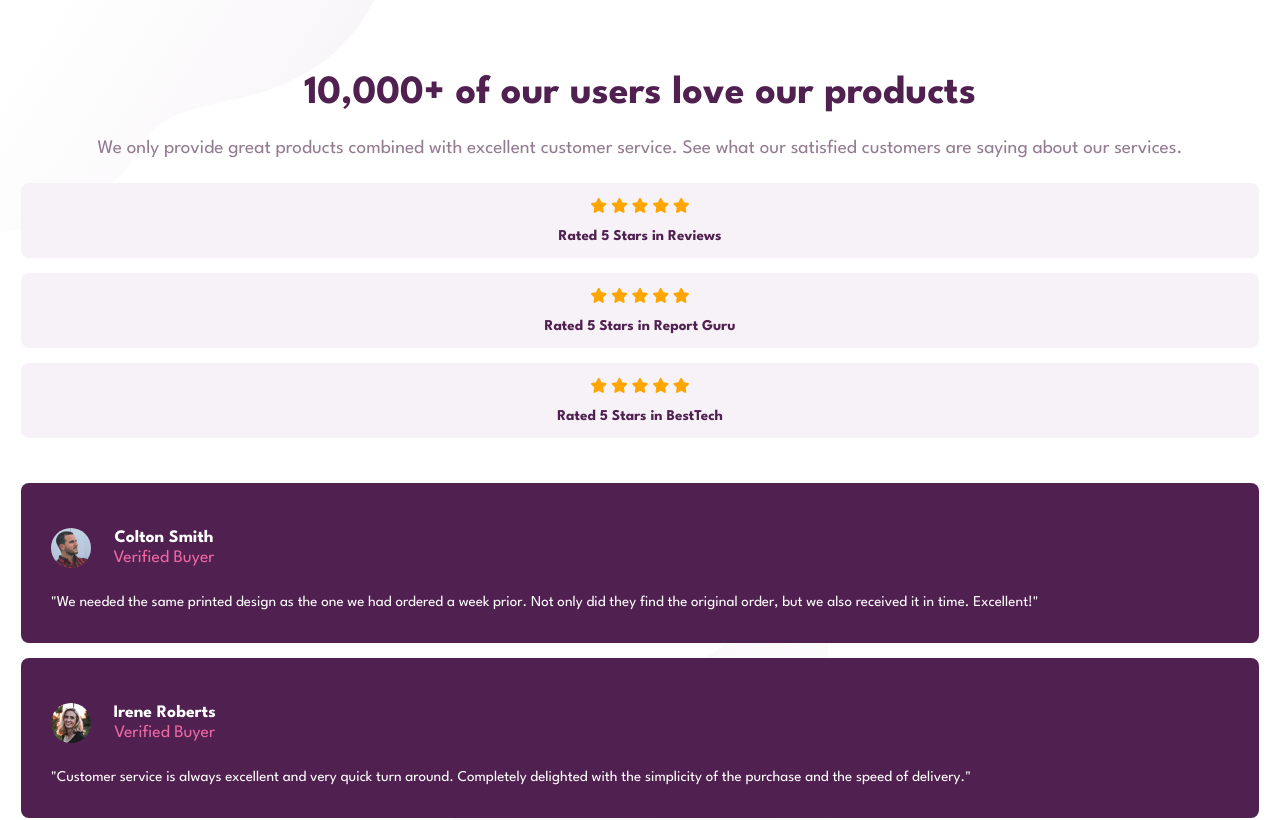
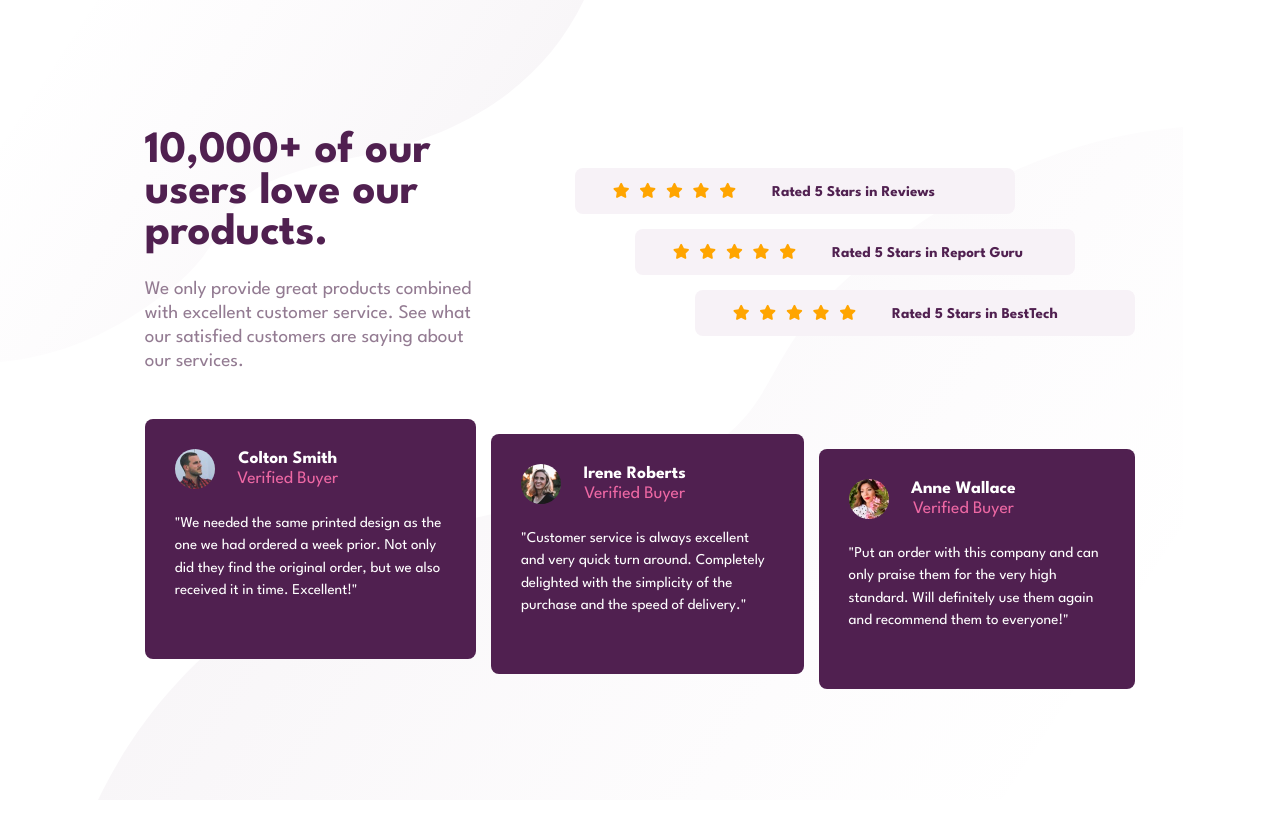
Before and after one commit to CharlieCastleWeb/Frontend-Mentor---Social-proof-section, a plain HTML site: page index.html in a window 1280 px wide. Shown: the top 820 px of the page. Drawn offline with Linux system fonts and the light colour scheme.

Commit message:
Project completed

```diff
--- a/index.html
+++ b/index.html
@@ -13,9 +13,10 @@
 </head>
 <body>
 
+  <main>
     <div class="upper-area">
       <div class="description">
-      <h1>10,000+ of our users love our products</h1>
+        <h1>10,000+ of our users love our products.</h1>
         <h2>We only provide great products combined with excellent customer service. See what our satisfied customers are saying about our services.</h2>
       </div>
 
@@ -96,6 +97,6 @@
       </div>
 
     </div>
-
+  </main>
 </body>
 </html>
--- a/styles.css
+++ b/styles.css
@@ -26,6 +26,7 @@ body {
 
 h1 {
     color: var(--very-dark-magenta);
+    font-size: 2.5rem;
 }
 
 h2 {
@@ -64,8 +65,7 @@ body {
 
 h1 {
     margin-top: 1.5em;
-    padding: 0 1.1em 0 1.1em;
-    font-size: 2.5rem;
+    padding: 0 0.5em 0 0.5em;
 }
 
 h2 {
@@ -87,6 +87,10 @@ h2 {
     color: orange;
 }
 
+.rating-stars > i {
+    margin-right: 0.4em;
+}
+
 .rating p {
     margin-top: 1em;
 }
@@ -105,7 +109,7 @@ h2 {
 .testimonial-header {
     display: flex;
     flex-direction: row;
-    margin-top: 1em;
+    margin-top: 0.5em;
 }
 
 .testimonial-header img {
@@ -123,3 +127,102 @@ h2 {
 .testimonial p {
     margin-top: 1.5em;
 }
+
+/* MEDIA QUERIES */
+
+@media (min-width: 376px) {
+
+    /* TYPOGRAPHY */
+
+    .description {
+        text-align: left;
+    }
+
+    h1 {
+        font-size: 2.8rem;
+    }
+
+    /* LAYOUT */
+
+    body {
+        background: url("./images/bg-pattern-top-desktop.svg") no-repeat,
+                    url("./images/bg-pattern-bottom-desktop.svg") no-repeat bottom;
+        display: flex;
+        justify-content: center;
+        align-items: center;
+        height: 100vh;
+    }
+
+    main {
+        width: 80%;
+        height: 70%;
+        display: flex;
+        flex-direction: column;
+        justify-content: space-between;
+    }
+
+    .upper-area {
+        display: flex;
+        justify-content: space-between;
+    }
+
+    .description {
+        width: 35%;
+    }
+
+    h1 {
+        margin: 0;
+        padding: 0;
+    }
+
+    .ratings {
+        display: flex;
+        flex-direction: column;
+        align-items: flex-end;
+    }
+
+    .ratings > :nth-child(1) {
+        margin-right: 8em;
+    }
+
+    .ratings > :nth-child(2) {
+        margin-right: 4em;
+    }
+
+    .rating {
+        display: flex;
+        padding: 1em 2.5em 1em 2.5em;
+        width: 440px;
+    }
+
+    .rating p {
+        margin-top: 0.1em;
+        margin-left: 2em;
+    }
+
+    .testimonials {
+        display: flex;
+        margin-top: 1em;
+    }
+
+    .testimonial {
+        height: 240px;
+        margin-top: 0;
+        margin-right: 1em;
+    }
+
+    .testimonial-header {
+        margin-top: 0;
+    }
+
+    .testimonials > :nth-child(2) {
+        margin-top: 1em;
+    }
+
+    .testimonials > :nth-child(3) {
+        margin-top: 2em;
+        margin-right: 0;
+    }
+
+
+}
```
Lines whose indentation alone changed are shown as unchanged.
